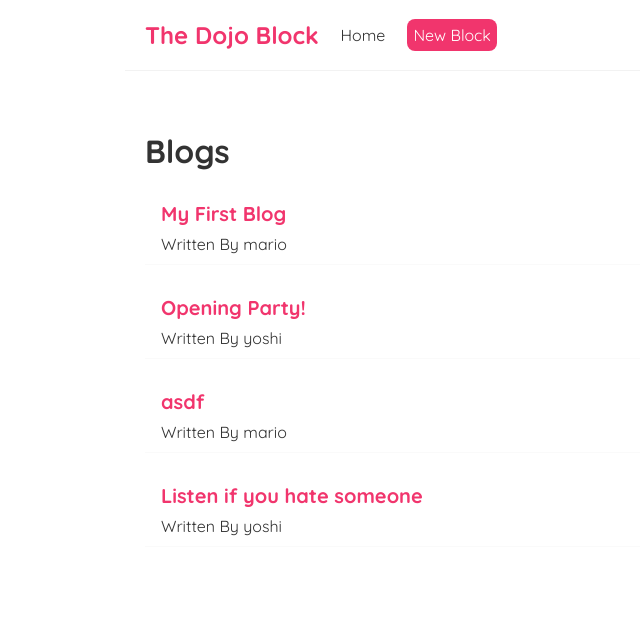
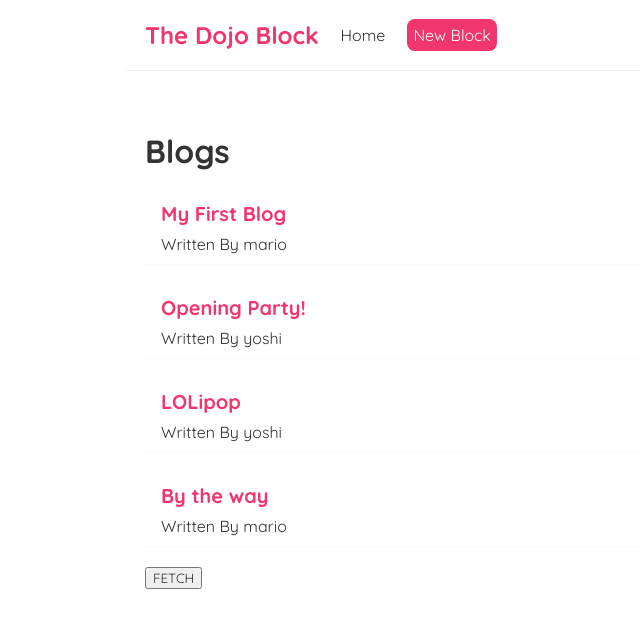
Before and after one commit to RechieKho/simple-blog-web-app, a React (Create React App) app: page / in a window 1280 px wide. Shown: the top 628 px of the page, without its empty margins (195-835 px from the left). Built offline with nearby package versions, Linux system fonts and the light colour scheme; data requests are answered from the project's data file.

Commit message:
Clean up for pushing to github

```diff
--- a/data/db.json
+++ b/data/db.json
@@ -13,16 +13,16 @@
       "id": 2
     },
     {
-      "title": "asdf",
-      "body": "asdf",
-      "author": "mario",
-      "id": 3
+      "title": "LOLipop",
+      "body": "I am sure that I am really just following the tutorial LOL",
+      "author": "yoshi",
+      "id": 6
     },
     {
-      "title": "Listen if you hate someone",
-      "body": "I could write a book called \"I can't stand you\".",
-      "author": "yoshi",
-      "id": 5
+      "title": "By the way",
+      "body": "This is clearly a mistake that you clone this repository",
+      "author": "mario",
+      "id": 7
     }
   ]
 }
--- a/package.json
+++ b/package.json
@@ -16,7 +16,8 @@
         "start": "react-scripts start",
         "build": "react-scripts build",
         "test": "react-scripts test",
-    "eject": "react-scripts eject"
+        "eject": "react-scripts eject",
+        "json": "json-server --watch ./data/db.json --port 8000"
     },
     "eslintConfig": {
         "extends": [
@@ -35,5 +36,8 @@
             "last 1 firefox version",
             "last 1 safari version"
         ]
+    },
+    "devDependencies": {
+        "json-server": "^0.16.3"
     }
 }
--- a/src/Home.js
+++ b/src/Home.js
@@ -11,6 +11,18 @@ const Home = () => {
             {error && <div>{error}</div>}
             {isPending && <div>Loading...</div>}
             {blogs && <BlogList blogs={blogs} title="Blogs" />}
+            <button onClick={
+                ()=>{
+                    fetch("http://localhost/carddomeapi/index.php",{
+                        method: "POST",
+                        headers: {
+                            "Access-Control-Request-Headers": "Content-Type",
+                            "Content-Type":"application/json",
+                        },
+                        body : JSON.stringify({key:"value"})
+                    }).then(console.log)
+                }
+            }> FETCH </button>
         </div>
     );
 }
```
Also changed, not shown: 2 other files (tests, documents, lock files or other folders). Lines whose indentation alone changed are shown as unchanged.
